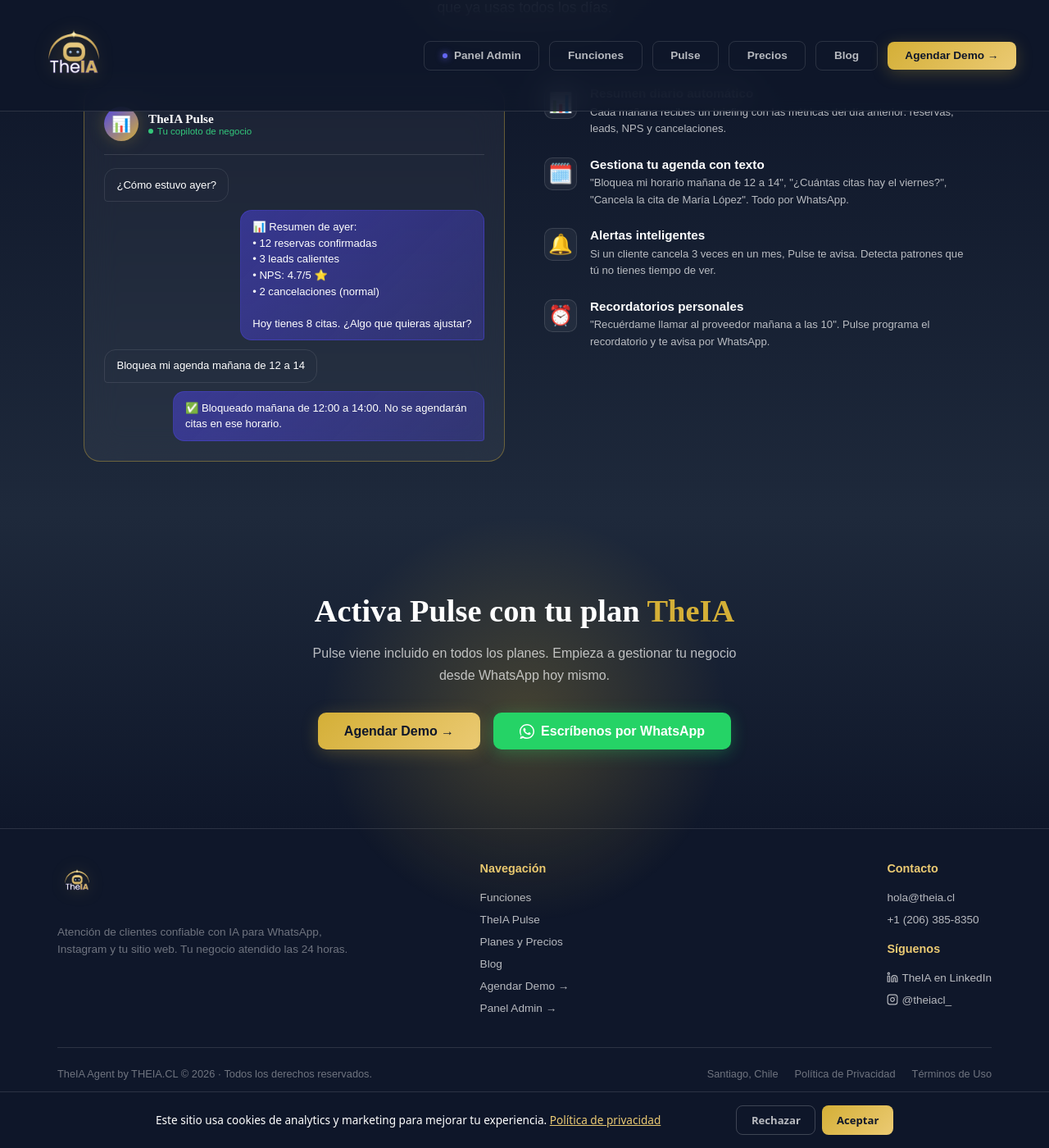
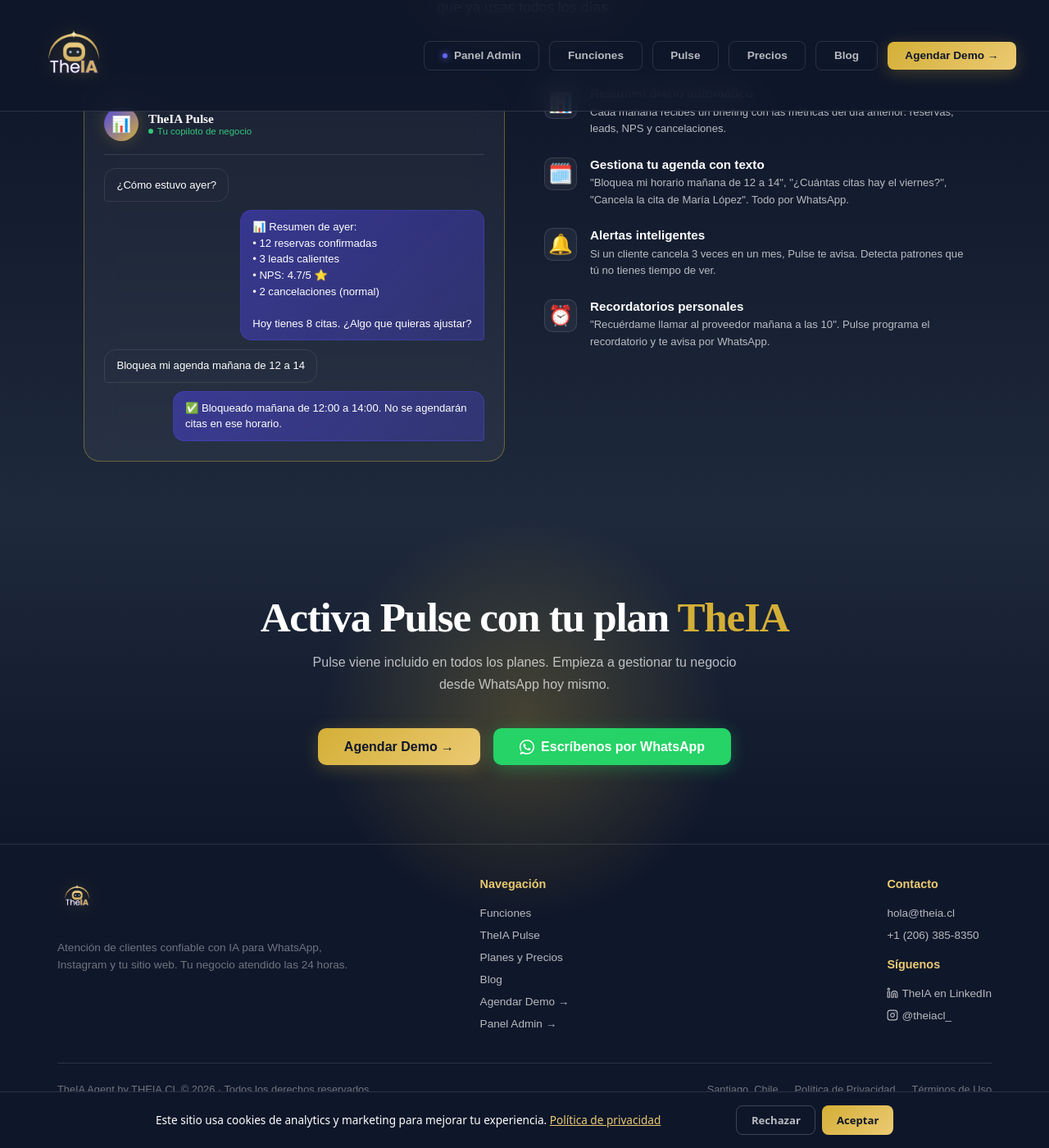
Before and after one commit to rodmera/theia-landing, a Jekyll site: the page pulse.html, which Jekyll copies as it is, in a window 1280 px wide and 1400 px high, scrolled down 409 px. Shown: the whole window at 82% size. Built offline with Jekyll 4.4.1, drawn with Linux system fonts in a browser that asks for light colours.

Commit message:
fix(web): unificar estilo tipografico y animacion del titulo del CTA final en pulse

```diff
--- a/pulse.html
+++ b/pulse.html
@@ -501,14 +501,15 @@
     .cta-final h2 {
       font-family: 'Merriweather', serif;
       font-weight: 900;
-      font-size: clamp(1.8rem, 3vw, 2.6rem);
-      margin-bottom: 1rem;
+      font-size: clamp(2rem, 4vw, 3.2rem);
+      letter-spacing: -0.025em;
+      margin-bottom: 0.75rem;
     }
 
     .cta-final p {
       color: var(--text-sub);
       font-size: 1rem;
-      margin-bottom: 2rem;
+      margin-bottom: 2.5rem;
       max-width: 520px;
       margin-left: auto;
       margin-right: auto;
@@ -826,14 +827,16 @@
   <!-- CTA Final -->
   <section class="cta-final">
     <div class="container">
-      <h2 class="reveal">Activa Pulse con tu plan <span class="gold">TheIA</span></h2>
-      <p class="reveal">Pulse viene incluido en todos los planes. Empieza a gestionar tu negocio desde WhatsApp hoy mismo.</p>
-      <div class="cta-buttons reveal">
-        <a href="https://calendar.app.google/ZDjEtqCXTJVxzi7bA" target="_blank" rel="noopener" class="btn btn-gold" style="padding: 0.85rem 2rem; font-size: 1rem; border-radius: 10px;" onclick="theiaTrackCTA('demo','pulse')">Agendar Demo →</a>
-        <a href="https://wa.me/12063858350" target="_blank" rel="noopener" class="btn btn-whatsapp" onclick="theiaTrackCTA('whatsapp','pulse')">
-          <svg xmlns="http://www.w3.org/2000/svg" width="18" height="18" viewBox="0 0 24 24" fill="currentColor"><path d="M17.472 14.382c-.297-.149-1.758-.867-2.03-.967-.273-.099-.471-.148-.67.15-.197.297-.767.966-.94 1.164-.173.199-.347.223-.644.075-.297-.15-1.255-.463-2.39-1.475-.883-.788-1.48-1.761-1.653-2.059-.173-.297-.018-.458.13-.606.134-.133.298-.347.446-.52.149-.174.198-.298.298-.497.099-.198.05-.371-.025-.52-.075-.149-.669-1.612-.916-2.207-.242-.579-.487-.5-.669-.51-.173-.008-.371-.01-.57-.01-.198 0-.52.074-.792.372-.272.297-1.04 1.016-1.04 2.479 0 1.462 1.065 2.875 1.213 3.074.149.198 2.096 3.2 5.077 4.487.709.306 1.262.489 1.694.625.712.227 1.36.195 1.871.118.571-.085 1.758-.719 2.006-1.413.248-.694.248-1.289.173-1.413-.074-.124-.272-.198-.57-.347z"/><path d="M12 0C5.373 0 0 5.373 0 12c0 2.625.846 5.059 2.284 7.034L.789 23.492a.5.5 0 00.611.611l4.458-1.495A11.952 11.952 0 0012 24c6.627 0 12-5.373 12-12S18.627 0 12 0zm0 22c-2.363 0-4.55-.82-6.274-2.191l-.438-.364-3.2 1.073 1.073-3.2-.364-.438A9.955 9.955 0 012 12C2 6.486 6.486 2 12 2s10 4.486 10 10-4.486 10-10 10z"/></svg>
-          Escríbenos por WhatsApp
-        </a>
+      <div class="reveal">
+        <h2>Activa Pulse con tu plan <span class="gold">TheIA</span></h2>
+        <p>Pulse viene incluido en todos los planes. Empieza a gestionar tu negocio desde WhatsApp hoy mismo.</p>
+        <div class="cta-buttons">
+          <a href="https://calendar.app.google/ZDjEtqCXTJVxzi7bA" target="_blank" rel="noopener" class="btn btn-gold" style="padding: 0.85rem 2rem; font-size: 1rem; border-radius: 10px;" onclick="theiaTrackCTA('demo','pulse')">Agendar Demo →</a>
+          <a href="https://wa.me/12063858350" target="_blank" rel="noopener" class="btn btn-whatsapp" onclick="theiaTrackCTA('whatsapp','pulse')">
+            <svg xmlns="http://www.w3.org/2000/svg" width="18" height="18" viewBox="0 0 24 24" fill="currentColor"><path d="M17.472 14.382c-.297-.149-1.758-.867-2.03-.967-.273-.099-.471-.148-.67.15-.197.297-.767.966-.94 1.164-.173.199-.347.223-.644.075-.297-.15-1.255-.463-2.39-1.475-.883-.788-1.48-1.761-1.653-2.059-.173-.297-.018-.458.13-.606.134-.133.298-.347.446-.52.149-.174.198-.298.298-.497.099-.198.05-.371-.025-.52-.075-.149-.669-1.612-.916-2.207-.242-.579-.487-.5-.669-.51-.173-.008-.371-.01-.57-.01-.198 0-.52.074-.792.372-.272.297-1.04 1.016-1.04 2.479 0 1.462 1.065 2.875 1.213 3.074.149.198 2.096 3.2 5.077 4.487.709.306 1.262.489 1.694.625.712.227 1.36.195 1.871.118.571-.085 1.758-.719 2.006-1.413.248-.694.248-1.289.173-1.413-.074-.124-.272-.198-.57-.347z"/><path d="M12 0C5.373 0 0 5.373 0 12c0 2.625.846 5.059 2.284 7.034L.789 23.492a.5.5 0 00.611.611l4.458-1.495A11.952 11.952 0 0012 24c6.627 0 12-5.373 12-12S18.627 0 12 0zm0 22c-2.363 0-4.55-.82-6.274-2.191l-.438-.364-3.2 1.073 1.073-3.2-.364-.438A9.955 9.955 0 012 12C2 6.486 6.486 2 12 2s10 4.486 10 10-4.486 10-10 10z"/></svg>
+            Escríbenos por WhatsApp
+          </a>
+        </div>
       </div>
     </div>
   </section>
```
